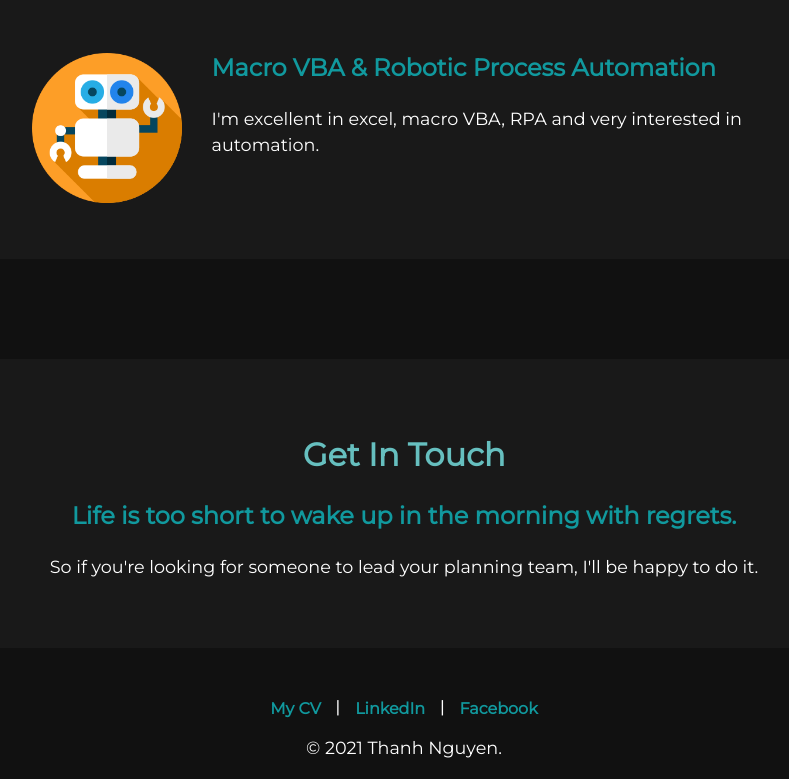
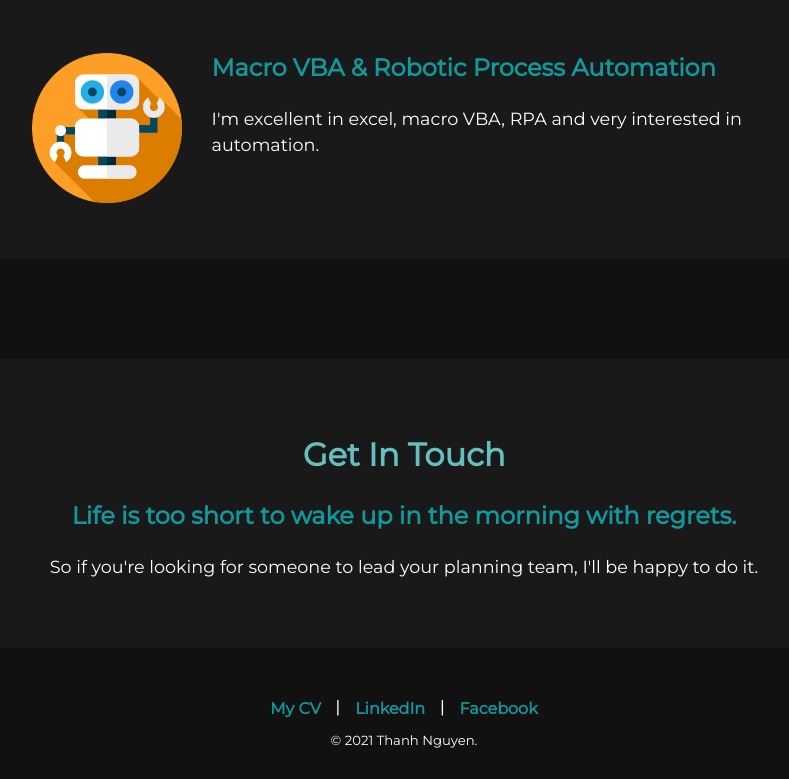
Before and after one commit to thanhnc2612/cv, a plain HTML site: page index.html in a window 1280 px wide. Shown: the part 1624-2403 px from the top of the page, without its empty margins (236-1025 px from the left). Drawn offline with Linux system fonts and the light colour scheme.

Commit message:
Update styles.css

```diff
--- a/styles.css
+++ b/styles.css
@@ -101,6 +101,9 @@ a:hover {
   width: 70%;
   margin: auto;
 }
+.coppyright {
+  font-size: 0.75rem;
+}
 
 .businessman-img {
   float: left;
```
